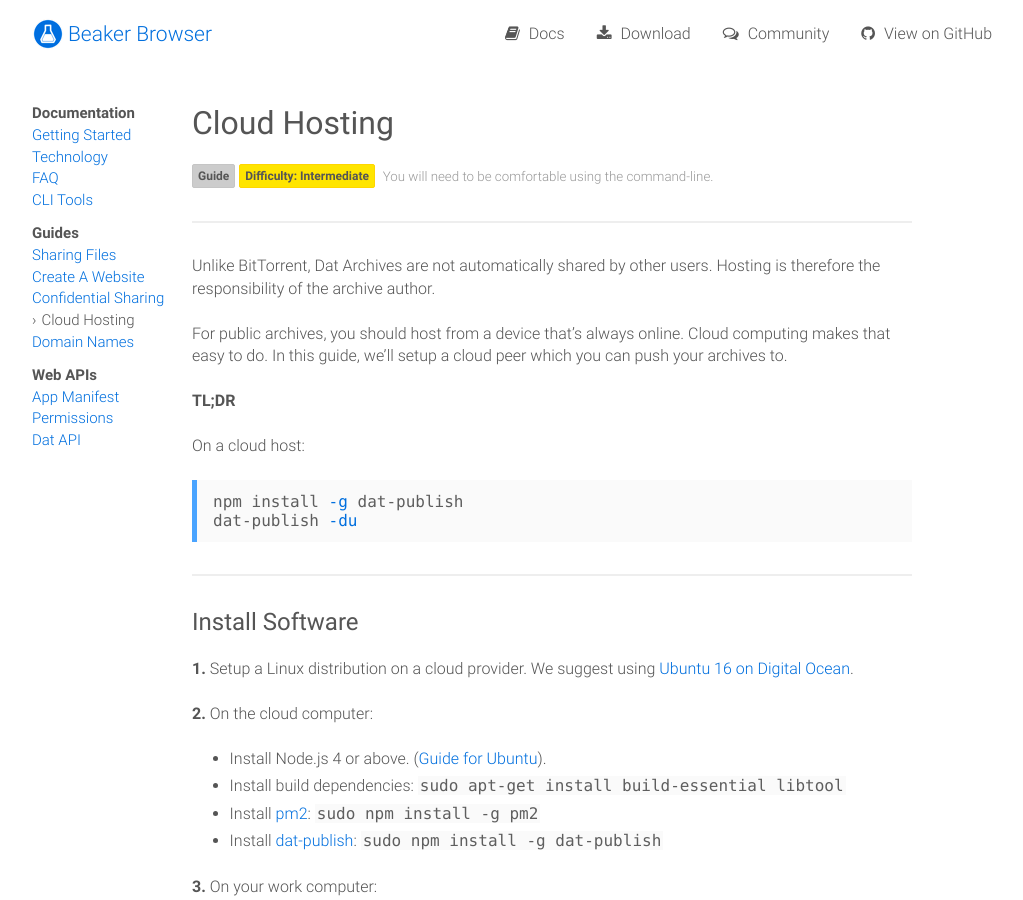
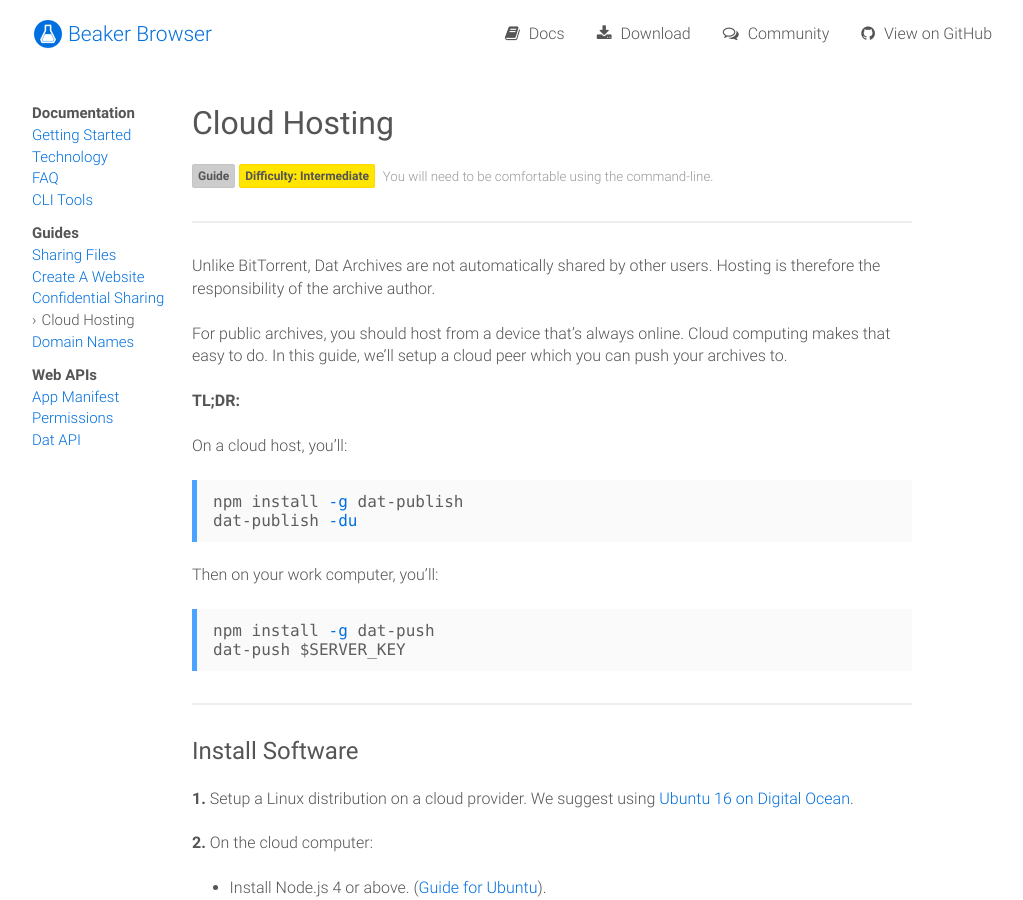
Before and after one commit to beakerbrowser/beakerbrowser.com, a Jekyll site: the page built from _docs/guides/cloud-hosting.md, in a window 1280 px wide and 900 px high. Shown: the whole window, without its empty margins (128-1151 px from the left). Built offline with Jekyll 4.4.1, drawn with Linux system fonts in a browser that asks for light colours.

Commit message:
better tldr

````diff
--- a/_docs/guides/cloud-hosting.md
+++ b/_docs/guides/cloud-hosting.md
@@ -17,13 +17,20 @@
 Cloud computing makes that easy to do.
 In this guide, we'll setup a cloud peer which you can push your archives to.
 
-**TL;DR**
+**TL;DR:**
 
-On a cloud host:
+On a cloud host, you'll:
 
 ```bash
 npm install -g dat-publish
 dat-publish -du
+```
+
+Then on your work computer, you'll:
+
+```bash
+npm install -g dat-push
+dat-push $SERVER_KEY
 ```
 
 <hr class="nomargin">
````
